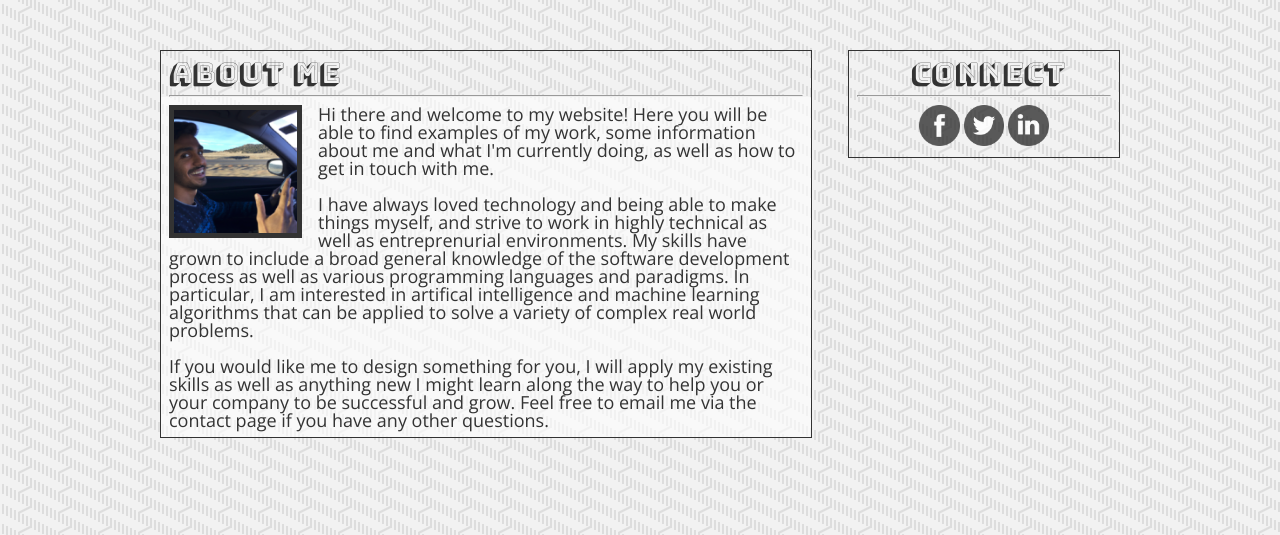
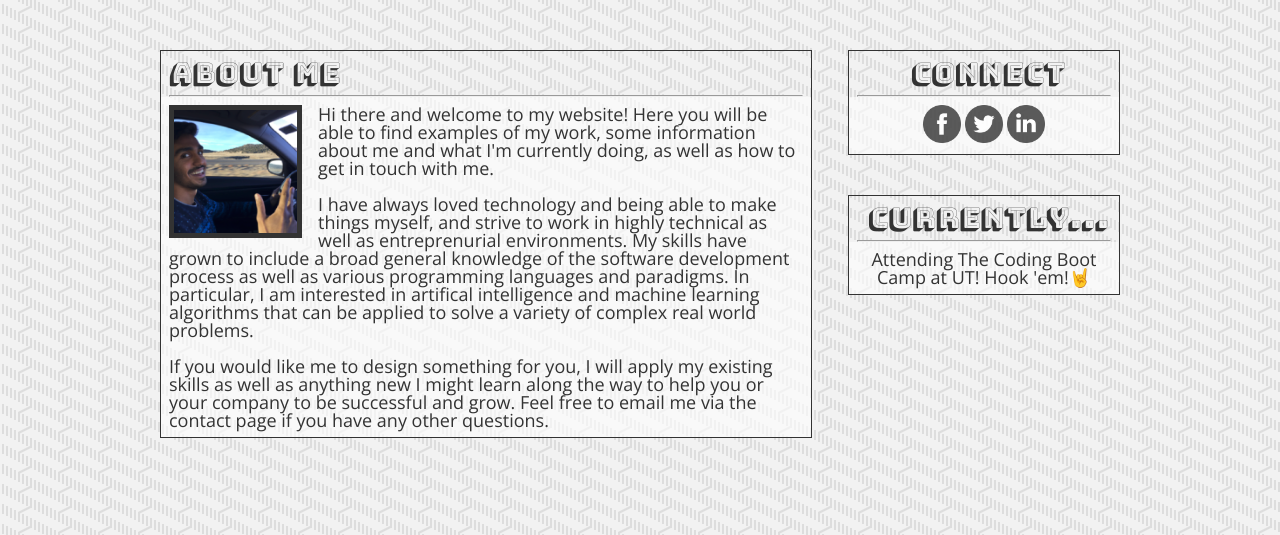
Before and after one commit to nisargjoshi95/Basic-Portfolio, a PHP site: page / in a window 1280 px wide. Shown: the part 56-591 px from the top of the page. Run offline with PHP 8.4, Linux system fonts and the light colour scheme.

Commit message:
navbar link hover and current activity sidebar

```diff
--- a/assets/css/style.css
+++ b/assets/css/style.css
@@ -40,8 +40,20 @@ li.navitem_right a{
 	text-decoration: none;
 }
 
+li.navitem_right a:link{
+	color: white;
+}
+
+li.navitem_right a:visited{
+	color: rgba(127, 176, 105, 1);
+}
+
 li.navitem_right a:hover{
 	color: rgba(219, 255, 118, 1);
+}
+
+li.navitem_right a:active{
+	color: #E6AA68;
 }
 
 #portfolio {
@@ -92,6 +104,22 @@ div.main_content_area div.sidebar h1{
 	padding-left: 8px;
 }
 
+div.main_content_area p{
+	 font-family: 'Open Sans', sans-serif;
+	 font-size: 18px;
+	 color:#333333;
+}
+
+div.textbox{
+	background-color:rgba(255, 255, 255, 0.6);
+	overflow:auto;
+	padding:8px;
+}
+
+#whats_up{
+	margin-top: 40px;
+}
+
 .footer{
 	font-family: "Bungee Shade", regular;
 	font-size: 22px;
--- a/index.html
+++ b/index.html
@@ -27,19 +27,27 @@
 			<!--about blurb-->
 			<div class="content_section">
 				<h1>About Me</h1> <hr>
-				<div style="background-color:rgba(255, 255, 255, 0.6); overflow:auto; padding:8px; font-family: 'Open Sans', sans-serif; font-size: 18px; color:#333333;">
+				<div class="textbox">
 					<img src="assets/images/profile.png" alt="Profile Picture" style="float:left; width:123px; height:123px; margin-right: 16px; margin-bottom: 8px; border: 5px solid #333333; ">
-					Hi there and welcome to my website! Here you will be able to find examples of my work, some information about me and what I'm currently doing, as well as how to get in touch with me.<br><br>
+					<p>Hi there and welcome to my website! Here you will be able to find examples of my work, some information about me and what I'm currently doing, as well as how to get in touch with me.<br><br>
 					I have always loved technology and being able to make things myself, and strive to work in highly technical as well as entreprenurial environments. My skills have grown to include a broad general knowledge of the software development process as well as various programming languages and paradigms. In particular, I am interested in artifical intelligence and machine learning algorithms that can be applied to solve a variety of complex real world problems.<br><br>
-					If you would like me to design something for you, I will apply my existing skills as well as anything new I might learn along the way to help you or your company to be successful and grow. Feel free to email me via the contact page if you have any other questions.
+					If you would like me to design something for you, I will apply my existing skills as well as anything new I might learn along the way to help you or your company to be successful and grow. Feel free to email me via the contact page if you have any other questions.</p>
 				</div>
 			</div>
 			<!--sidebar-->
 			<div class="sidebar" align="center">
 				<h1>Connect</h1> <hr>
-				<a href="https://www.facebook.com/nisargj"><img src="assets/images/facebook.png" style="width:15%; height: 15%; opacity: 0.8; padding: 8px 0px;""></a>
-				<a href="https://twitter.com/badguynini"><img src="assets/images/twitter.png"  style="width:15%; height: 15%; opacity:0.8; padding: 8px 0px;"></a>
-				<a href="https://www.linkedin.com/in/nisarg-joshi-342a5153"><img src="assets/images/linkedin.png" style="width:15%; height: 15%; opacity:0.8; padding: 8px 0px;"></a>
+				<div class="textbox">
+					<a href="https://www.facebook.com/nisargj"><img src="assets/images/facebook.png" style="width:15%; height: 15%; opacity: 0.8;""></a>
+					<a href="https://twitter.com/badguynini"><img src="assets/images/twitter.png"  style="width:15%; height: 15%; opacity:0.8;"></a>
+					<a href="https://www.linkedin.com/in/nisarg-joshi-342a5153"><img src="assets/images/linkedin.png" style="width:15%; height: 15%; opacity:0.8;"></a>
+				</div>
+			</div>
+			<div id="whats_up" class="sidebar" align="center">
+				<h1>Currently...</h1> <hr>
+				<div class="textbox">
+					<p>Attending The Coding Boot Camp at UT! Hook 'em!&#129304</p>
+				</div>
 			</div>
 		</div>
 		<footer class="footer">&copy Copyright 2016 Nisarg Joshi</footer>
```
